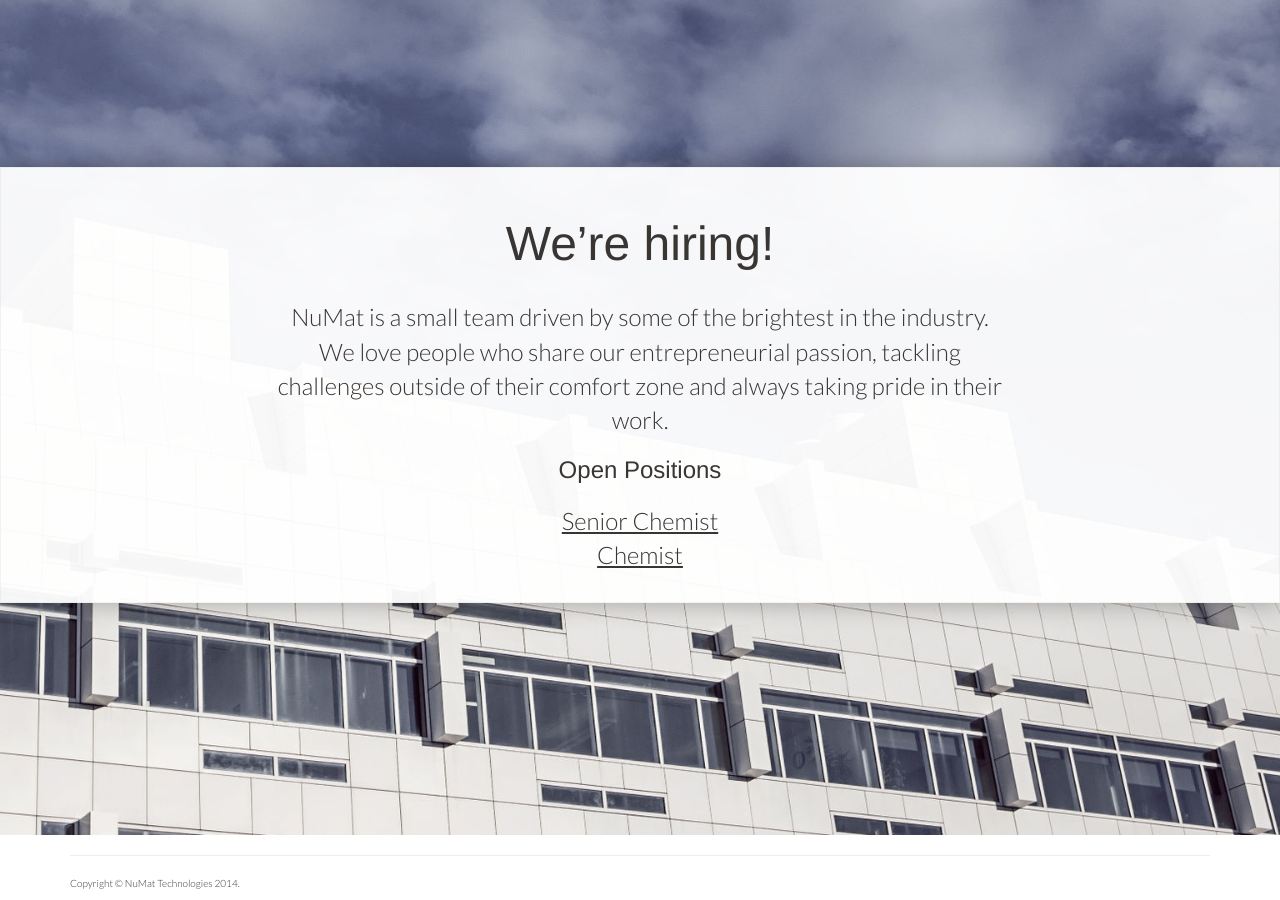
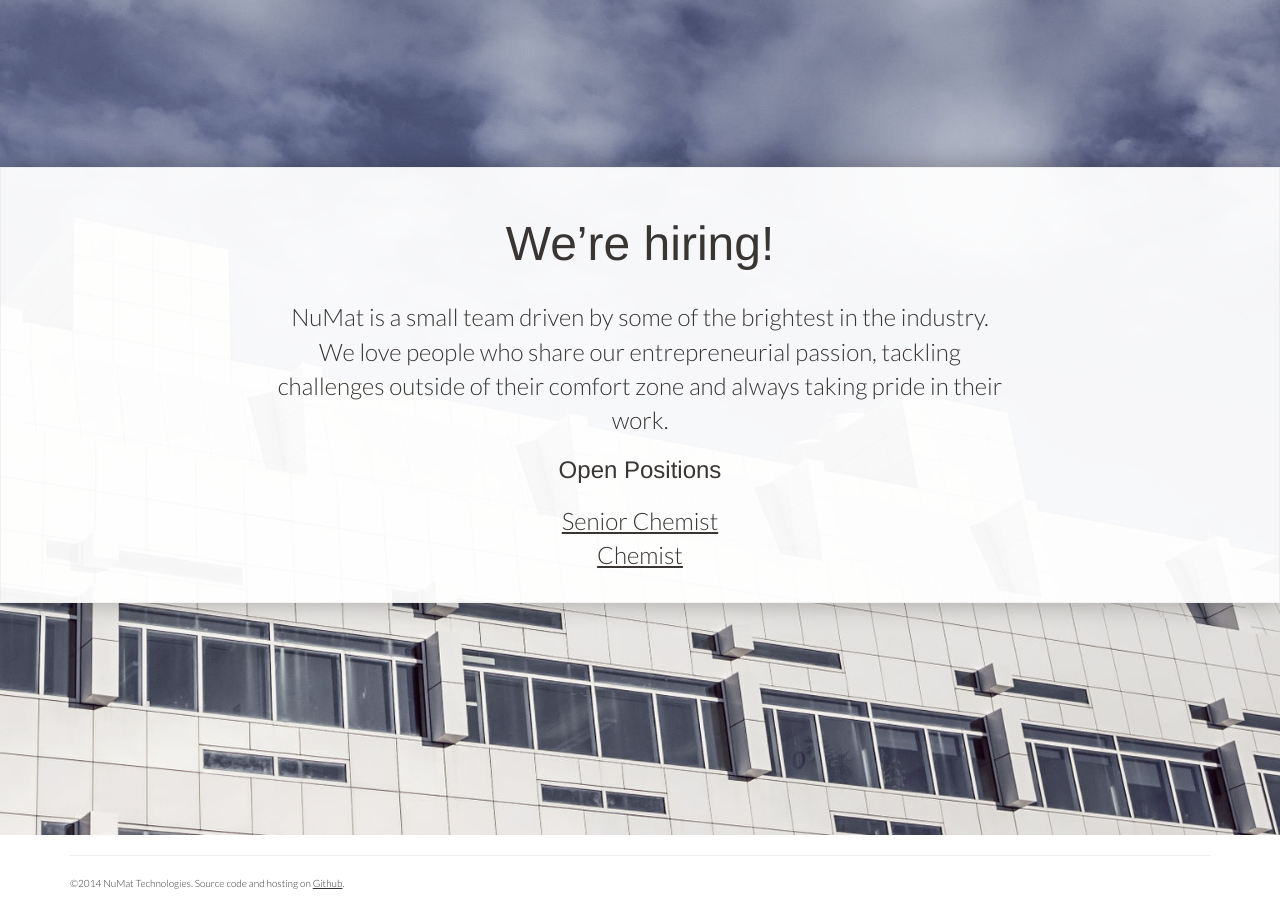
Before and after one commit to numat/numat.github.io, a Jekyll site: the page built from jobs.md, in a window 1280 px wide and 900 px high, scrolled down 65 px. Built offline with Jekyll 4.4.1, drawn with Linux system fonts in a browser that asks for light colours.

Commit message:
Updated footer to include github link and auto-year

```diff
--- a/_layouts/default.html
+++ b/_layouts/default.html
@@ -54,7 +54,9 @@
       <hr>
       <div class="footer">
         <p>
-          Copyright &copy; NuMat Technologies 2014.
+            &copy;{{ 'now' | date: "%Y" }} NuMat Technologies. Source code and
+            hosting on <a href="https://github.com/numat/numat.github.io"
+                          target="_blank">Github</a>.
         </p>
       </div>
     </div>
```
